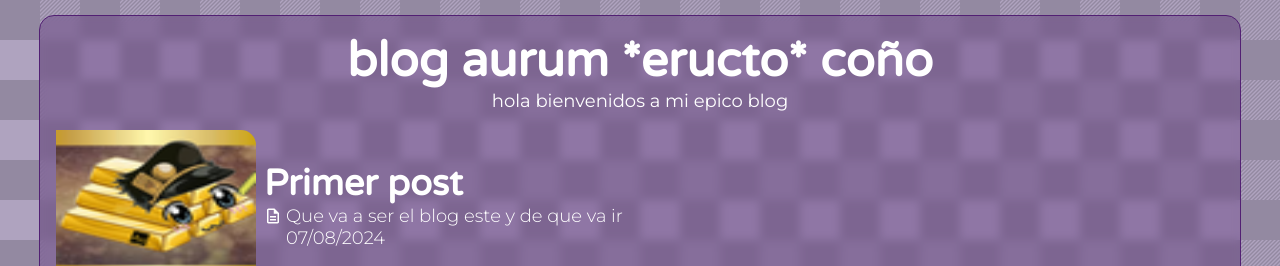
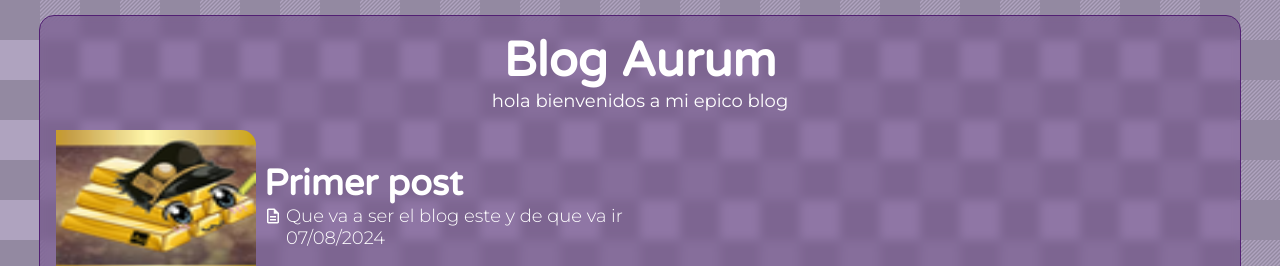
Before and after one commit to GoldAurum/goldaurum.github.io, an Astro site: page / in a window 1280 px wide. Shown: the top 266 px of the page. Built offline with nearby package versions, Linux system fonts and the light colour scheme; Astro itself is replaced by a stand-in of ours; some icons are missing.

Commit message:
Update index.astro

```diff
--- a/src/pages/index.astro
+++ b/src/pages/index.astro
@@ -9,7 +9,7 @@ const posts = await getCollection('blog');
 	<body>
 		<div class="post-list">
 			<header>
-				<h1 class="title">blog aurum *eructo* coño</h1>
+				<h1 class="title">Blog Aurum</h1>
 				<p class="subtitle">hola bienvenidos a mi epico blog</p>
 			</header>
 
```
